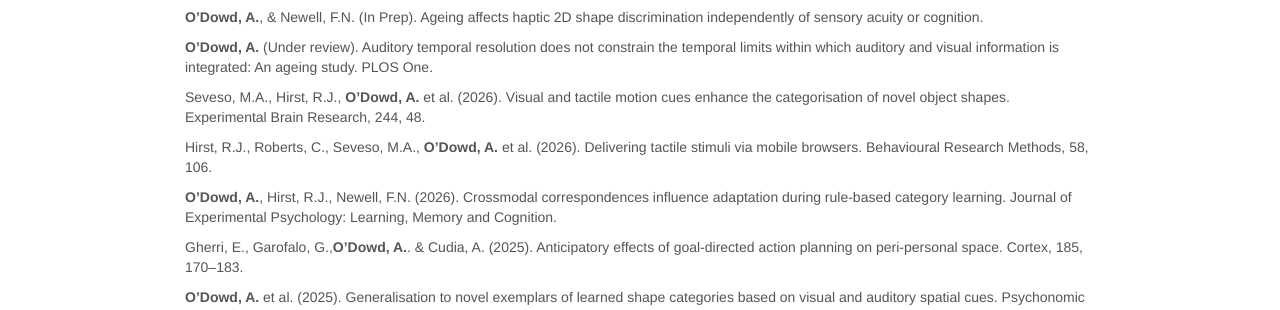
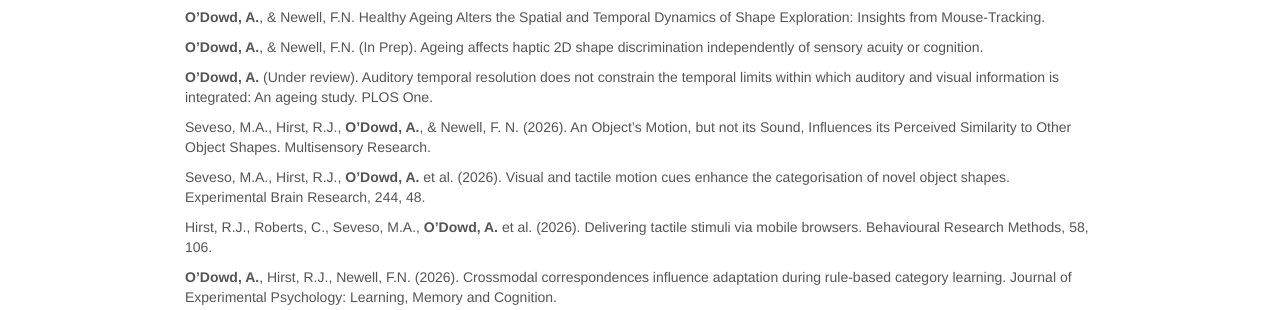
Before and after one commit to AlanODowd/PersonalWebsite_AOD, a plain HTML site: page docs/index.html in a window 1280 px wide. Shown: the part 744-1054 px from the top of the page. Drawn offline with nearby package versions, Linux system fonts and the light colour scheme; some packages are replaced by stand-ins of ours.

Commit message:
Add files via upload

```diff
--- a/docs/index.html
+++ b/docs/index.html
@@ -13,7 +13,7 @@
 
 <title>Research background</title>
 
-<script src="site_libs/header-attrs-2.29/header-attrs.js"></script>
+<script src="site_libs/header-attrs-2.32/header-attrs.js"></script>
 <script src="site_libs/jquery-3.6.0/jquery-3.6.0.min.js"></script>
 <meta name="viewport" content="width=device-width, initial-scale=1" />
 <link href="site_libs/bootstrap-3.3.5/css/cerulean.min.css" rel="stylesheet" />
@@ -274,7 +274,7 @@ mental health across the lifespan in the general population. I also have
 a particular interest in exploring how both exteroceptive and
 interoceptive perception are related to broader physiology, such as
 cardiovascular and respiratory function.</p>
-<p><img src="profile_picture.jfif" width="200px" /></p>
+<p><img src="profile_picture.jfif" alt="" width="200px" /></p>
 <hr />
 </div>
 <div id="research-design-methods" class="section level2">
@@ -291,12 +291,18 @@ engagement</p>
 </div>
 <div id="publications" class="section level2">
 <h2>3. Publications</h2>
+<p><strong>O’Dowd, A.</strong>, &amp; Newell, F.N. Healthy Ageing Alters
+the Spatial and Temporal Dynamics of Shape Exploration: Insights from
+Mouse-Tracking.</p>
 <p><strong>O’Dowd, A.</strong>, &amp; Newell, F.N. (In Prep). Ageing
 affects haptic 2D shape discrimination independently of sensory acuity
 or cognition.</p>
 <p><strong>O’Dowd, A.</strong> (Under review). Auditory temporal
 resolution does not constrain the temporal limits within which auditory
 and visual information is integrated: An ageing study. PLOS One.</p>
+<p>Seveso, M.A., Hirst, R.J., <strong>O’Dowd, A.</strong>, &amp; Newell,
+F. N. (2026). An Object’s Motion, but not its Sound, Influences its
+Perceived Similarity to Other Object Shapes. Multisensory Research.</p>
 <p>Seveso, M.A., Hirst, R.J., <strong>O’Dowd, A.</strong> et al. (2026).
 Visual and tactile motion cues enhance the categorisation of novel
 object shapes. Experimental Brain Research, 244, 48.</p>
```
